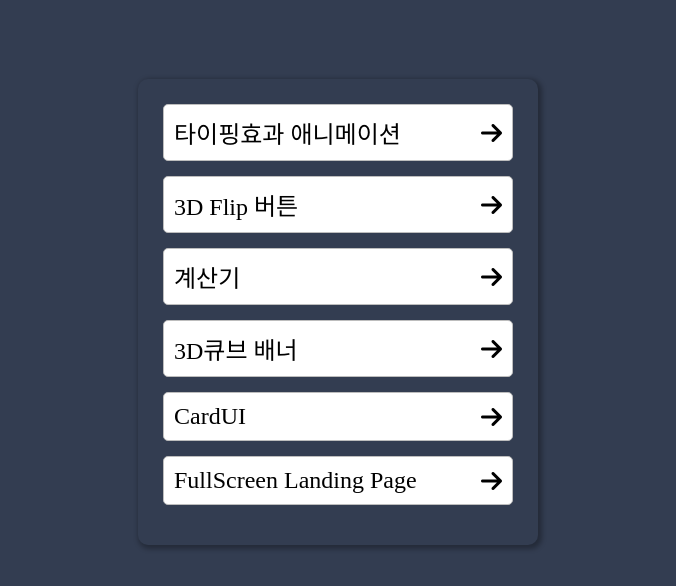
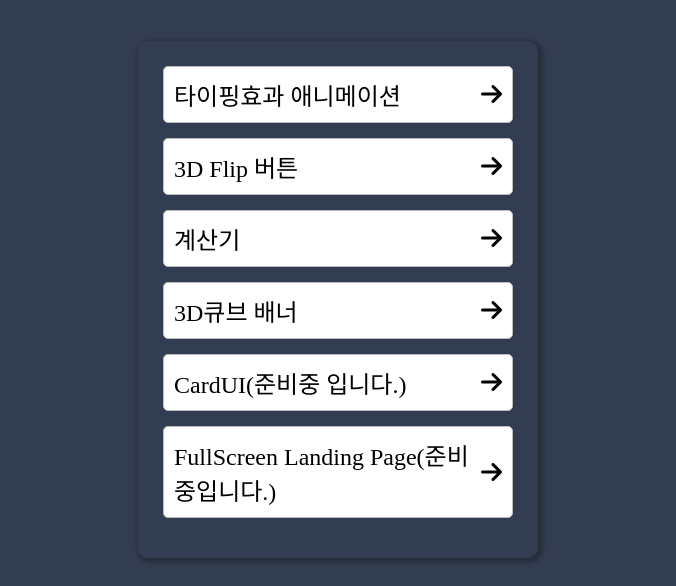
Before and after one commit to KMS9612/VanilaJS_training, a website: page index.html in a window 1280 px wide. Shown: the part 214-800 px from the top of the page, without its empty margins (302-978 px from the left). Drawn offline with Linux system fonts and the light colour scheme; a web font is replaced by a local one.

Commit message:
미제작 파일 표시

```diff
--- a/index.html
+++ b/index.html
@@ -37,12 +37,12 @@
       ></a>
       <a href="/"
         ><li>
-          CardUI
+          CardUI(준비중 입니다.)
           <i class="fa-solid fa-arrow-right"></i></li
       ></a>
       <a href="/"
         ><li>
-          FullScreen Landing Page
+          FullScreen Landing Page(준비중입니다.)
           <i class="fa-solid fa-arrow-right"></i></li
       ></a>
     </ul>
```
